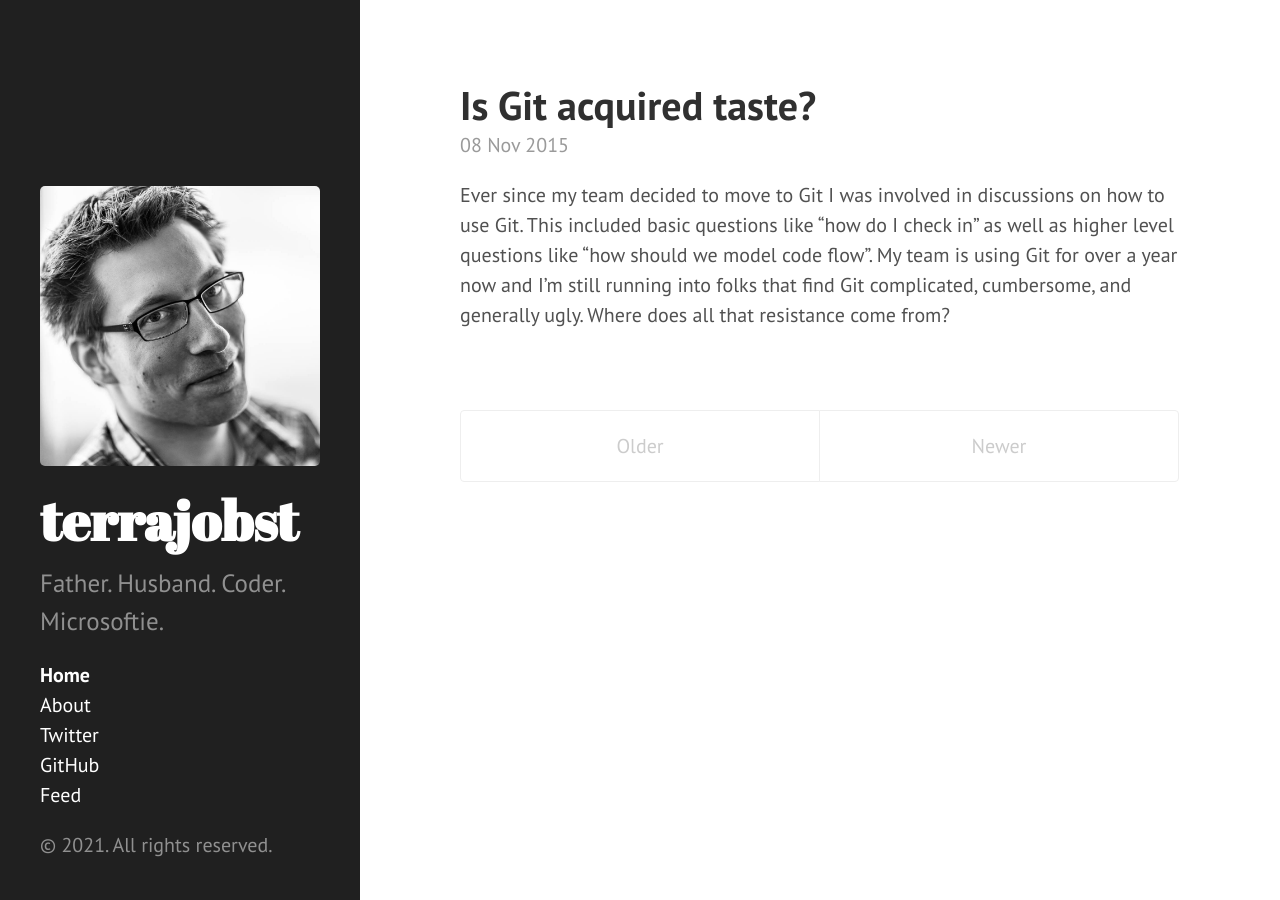
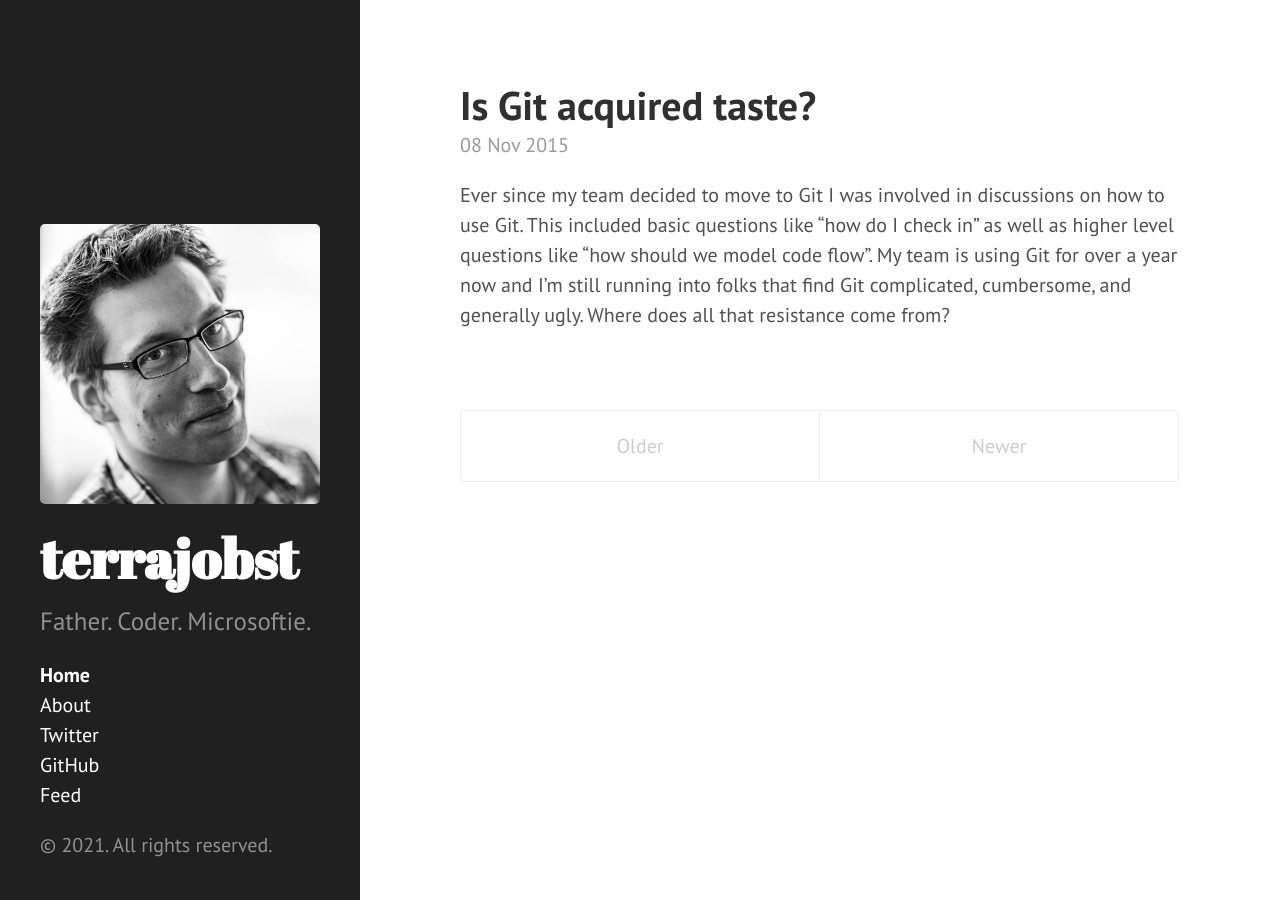
Before and after one commit to terrajobst/terrajobst.github.io, a Jekyll site: the page built from index.html, in a window 1280 px wide. Built offline with Jekyll 4.4.1, drawn with Linux system fonts in a browser that asks for light colours; Markdown is read by kramdown in place of the engine named in the settings; the list of posts is cut into pages by our own code.

Commit message:
Update description

```diff
--- a/_config.yml
+++ b/_config.yml
@@ -9,7 +9,7 @@ permalink:        pretty
 # Setup
 title:            terrajobst
 tagline:          'Thoughts & Ideas'
-description:      'Father. Husband. Coder. Microsoftie.'
+description:      'Father. Coder. Microsoftie.'
 url:              http://immo.landwerth.net
 
 author:
```
